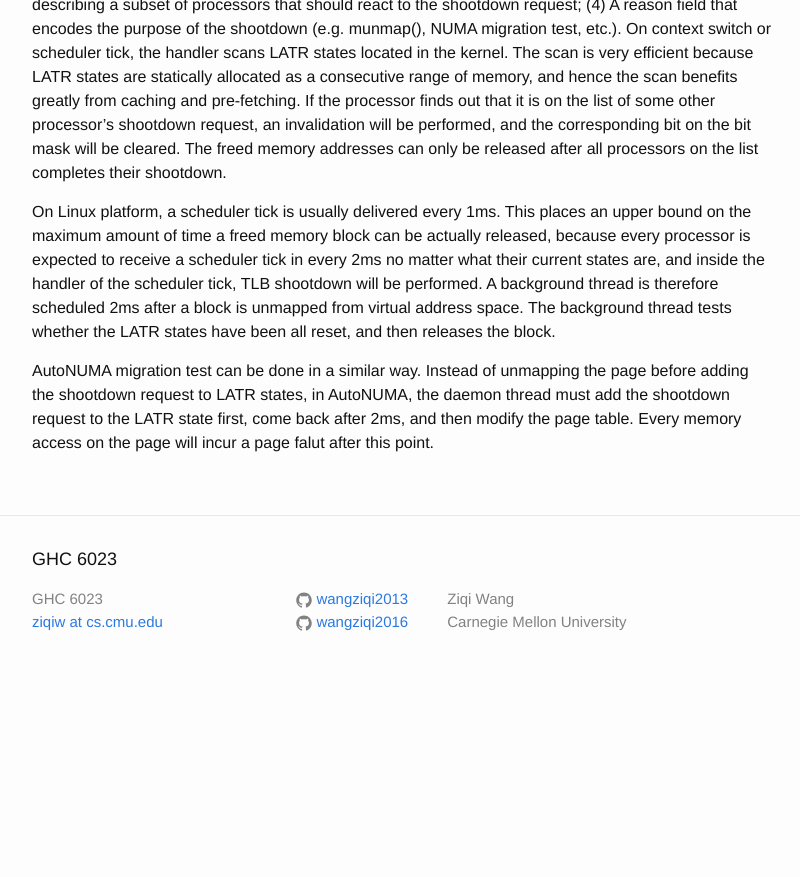
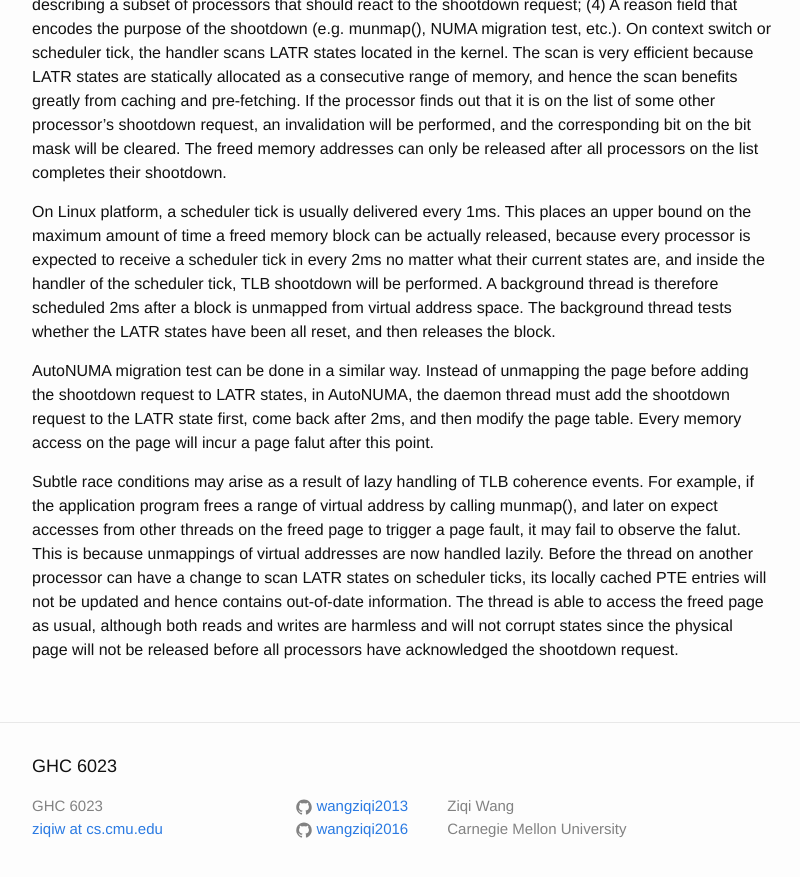
Before and after one commit to wangziqi2013/wangziqi2013.github.io, a Jekyll site: the page built from _posts/2018-12-26-latr.markdown, in a window 1280 px wide and 900 px high, scrolled down 1717 px. Shown: the top 877 px of the window, without its empty margins (238-1038 px from the left). Built offline with Jekyll 4.4.1, drawn with Linux system fonts in a browser that asks for light colours; before the commit the page ends 2410 px from its top, so only the background shows below that.

Commit message:
Adding race conditions

```diff
--- a/_posts/2018-12-26-latr.markdown
+++ b/_posts/2018-12-26-latr.markdown
@@ -79,3 +79,11 @@ The background thread tests whether the LATR states have been all reset, and the
 AutoNUMA migration test can be done in a similar way. Instead of unmapping the page before adding the shootdown request
 to LATR states, in AutoNUMA, the daemon thread must add the shootdown request to the LATR state first, come back after 2ms,
 and then modify the page table. Every memory access on the page will incur a page falut after this point.
+
+Subtle race conditions may arise as a result of lazy handling of TLB coherence events. For example, if the application
+program frees a range of virtual address by calling munmap(), and later on expect accesses from other threads on the
+freed page to trigger a page fault, it may fail to observe the falut. This is because unmappings of virtual addresses
+are now handled lazily. Before the thread on another processor can have a change to scan LATR states on scheduler ticks,
+its locally cached PTE entries will not be updated and hence contains out-of-date information. The thread is able to
+access the freed page as usual, although both reads and writes are harmless and will not corrupt states since the
+physical page will not be released before all processors have acknowledged the shootdown request.
```
